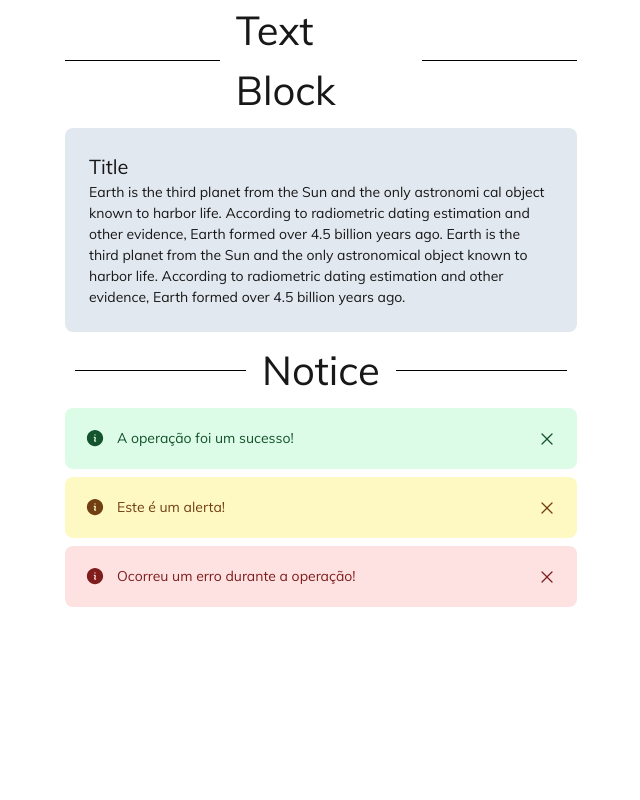
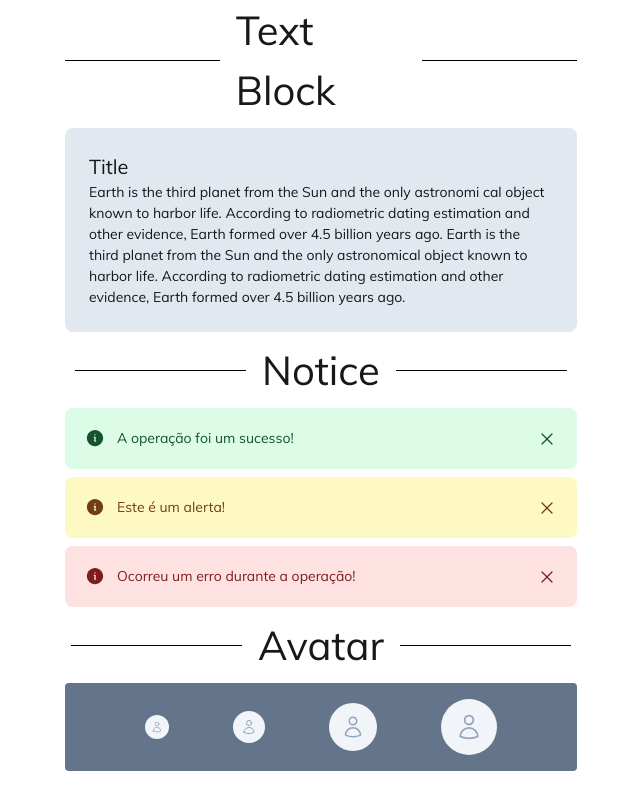
Before and after one commit to NeiltonSeguins/alfabit-design-system-project, a Next.js app: page / in a window 1280 px wide. Shown: the whole page, without its empty margins (319-959 px from the left). Built offline with nearby package versions, Linux system fonts and the light colour scheme.

Commit message:
Cria o componente de Avatar como um Átomo, suas stories e docs

```diff
--- /dev/null
+++ b/components/Avatar/Avatar.mdx
@@ -0,0 +1,26 @@
+import { Meta, Primary, Canvas, Controls } from "@storybook/blocks";
+
+import * as Story from "./Avatar.stories.ts";
+
+<Meta of={Story} />
+
+# Notice
+
+Este é um componente divisor de seções.
+
+### Avatar Pequeno
+
+<Canvas of={Story.AvatarSmall} />
+
+### Avatar Médio
+
+<Canvas of={Story.AvatarMedium} />
+
+### Avatar Grande
+
+<Canvas of={Story.AvatarLarge} />
+
+## Documentação Interativa
+
+<Primary />
+<Controls />
--- /dev/null
+++ b/components/Avatar/Avatar.tsx
@@ -0,0 +1,35 @@
+import { UserIcon } from "@heroicons/react/24/outline";
+
+export type AvatarProps = {
+  size?: "xs" | "sm" | "md" | "lg";
+} & React.HTMLAttributes<HTMLDivElement>;
+
+function getSizeAavatar(size: AvatarProps["size"]) {
+  switch (size) {
+    case "xs":
+      return "w-5 h-5";
+    case "sm":
+      return "w-6 h-6";
+    case "md":
+      return "w-8 h-8";
+    case "lg":
+      return "w-9 h-9";
+    default:
+      return "w-5 h-5";
+  }
+}
+
+const Avatar = ({ size = "xs", className, ...rest }: AvatarProps) => {
+  return (
+    <div
+      className={`relative rounded-full ${getSizeAavatar(
+        size
+      )} ${className} bg-slate-100 flex items-center justify-center text-slate-400`}
+      {...rest}
+    >
+      <UserIcon className={`absolute w-1/2 h-1/2`} />
+    </div>
+  );
+};
+
+export default Avatar;
--- a/pages/index.tsx
+++ b/pages/index.tsx
@@ -1,3 +1,4 @@
+import Avatar from "@/components/Avatar/Avatar";
 import Box from "@/components/Box/Box";
 import Button from "@/components/Button/Button";
 import Divider from "@/components/Divider/Divider";
@@ -34,6 +35,17 @@ const App = () => {
         <Notice type="success" message="A operação foi um sucesso!" />
         <Notice type="alert" message="Este é um alerta!" />
         <Notice type="error" message="Ocorreu um erro durante a operação!" />
+
+        <Divider>
+          <Text size="title3">Avatar</Text>
+        </Divider>
+
+        <div className="w-full flex items-center justify-evenly p-3 rounded-sm bg-slate-500">
+          <Avatar />
+          <Avatar size="sm" />
+          <Avatar size="md" />
+          <Avatar size="lg" />
+        </div>
       </div>
     </div>
   );
```
Also changed, not shown: 1 other file (tests, documents, lock files or other folders).
